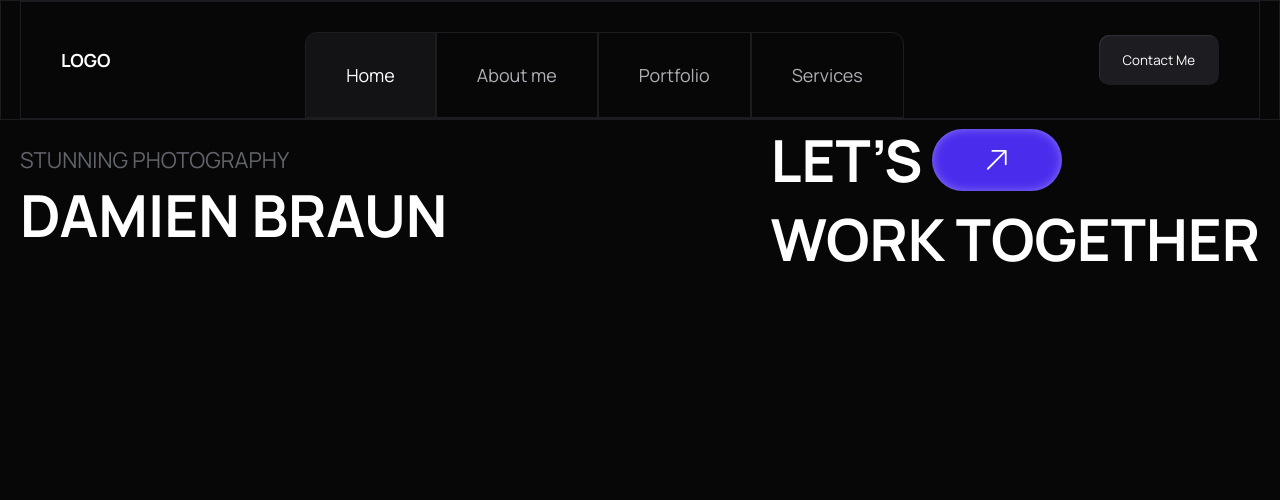
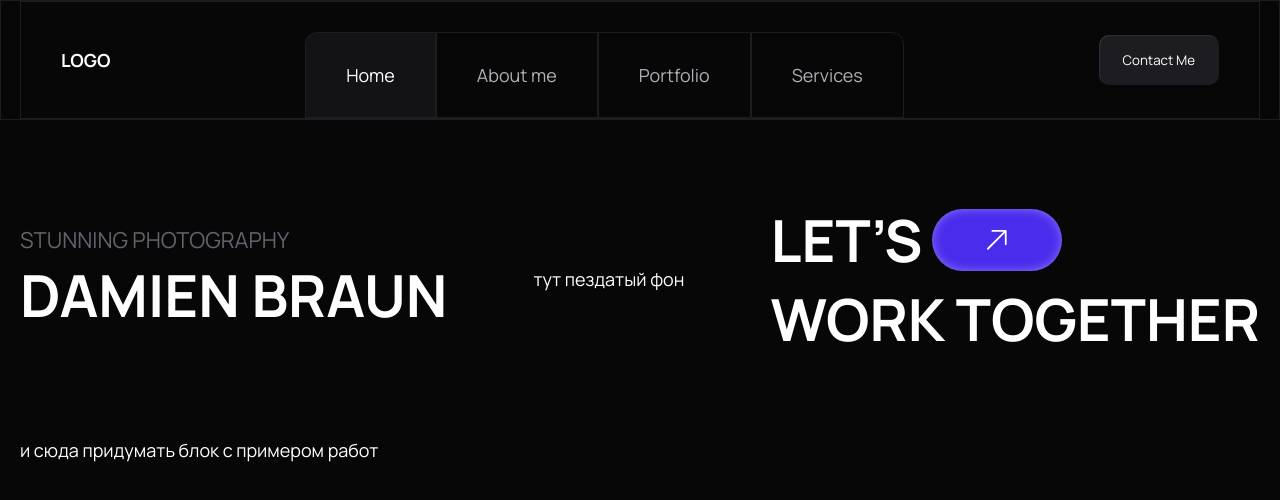
Before and after one commit to KraYFS/newPortfolio, a Next.js app: page / in a window 1280 px wide. Shown: the top 500 px of the page. Built offline with nearby package versions, Linux system fonts and the light colour scheme.

Commit message:
added comment in hero section

```diff
--- a/app/(Home)/page.tsx
+++ b/app/(Home)/page.tsx
@@ -1,12 +1,12 @@
 import './styles.scss'
 
-import Hero from './sections/Hero/Hero'
+import HeroSection from './sections/Hero/HeroSection'
 
 export default function Home() {
   return (
     <main>
       <div className='container'>
-        <Hero />
+        <HeroSection />
       </div>
     </main>
   )
--- a/app/(Home)/sections/Hero/Hero.tsx
+++ b/app/(Home)/sections/Hero/HeroSection.tsx
@@ -12,8 +12,10 @@ export default function Hero() {
           </span>
           <h1 className='hero__content__heading-title'>Damien Braun</h1>
         </div>
+        тут пездатый фон
         <CtaBlock />
       </div>
+      и сюда придумать блок с примером работ
     </section>
   )
 }
--- a/app/(Home)/sections/Hero/styles.scss
+++ b/app/(Home)/sections/Hero/styles.scss
@@ -1,5 +1,6 @@
 .hero {
   &__content {
+    padding: 80px 0;
     display: flex;
     align-items: center;
     justify-content: space-between;
```
